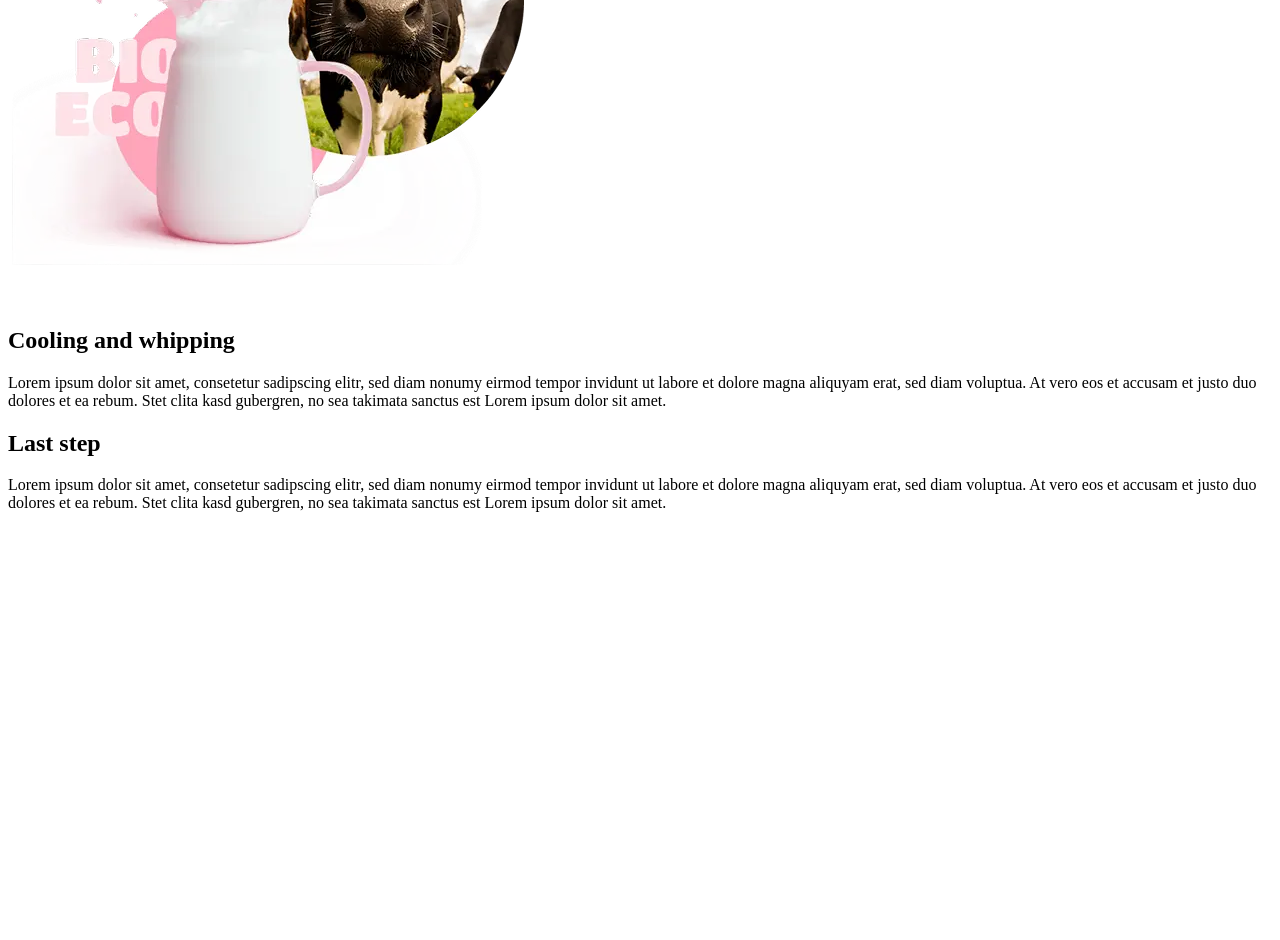
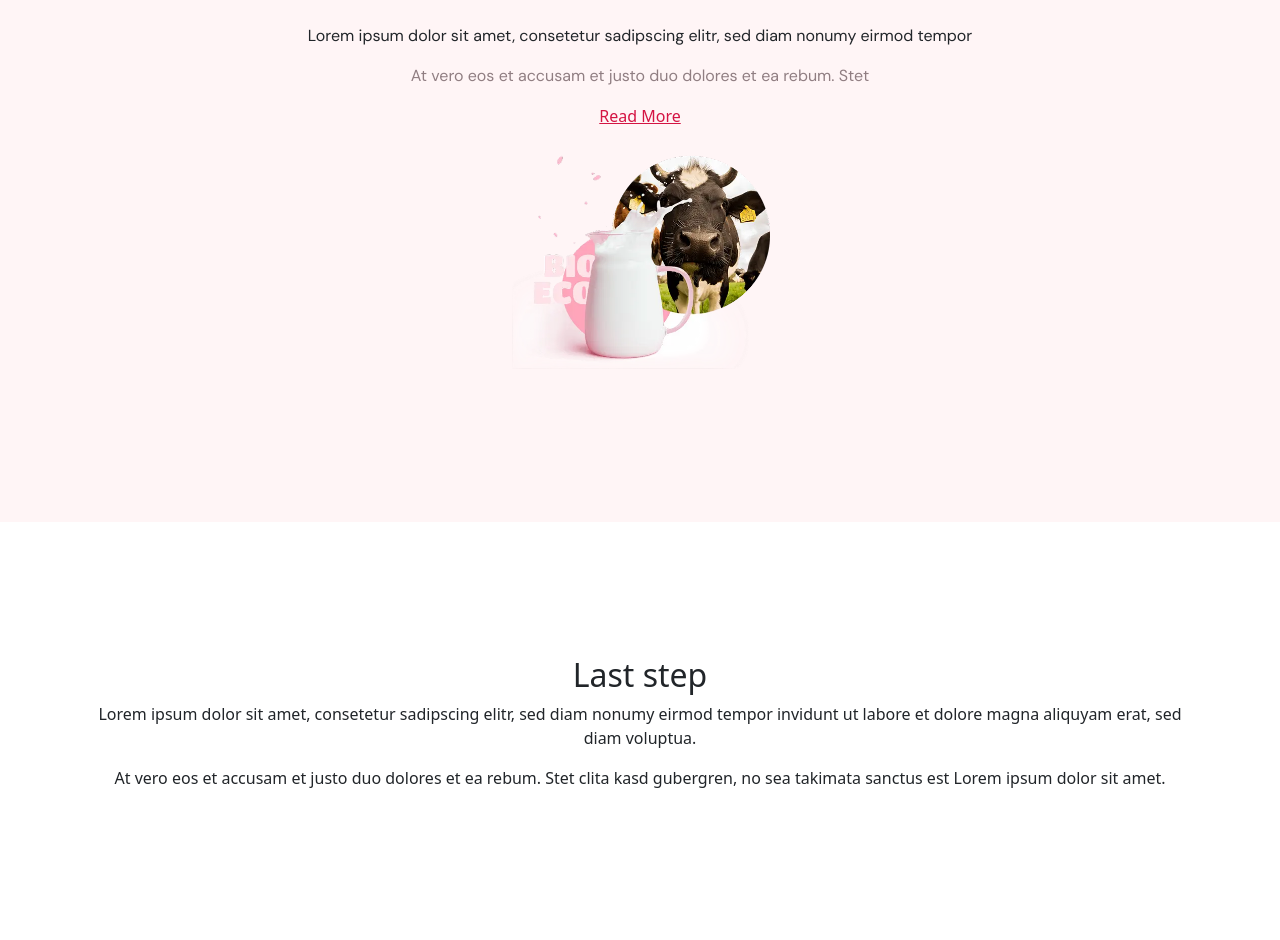
Before and after one commit to lamb-holy/iceCreamPink-project, a plain HTML site: page steps.html in a window 1280 px wide. Shown: the part 369-1309 px from the top of the page. Before the commit the page ends 897 px from the top, so only its background shows below. Drawn offline with nearby package versions, Linux system fonts and the light colour scheme.

Commit message:
secondStep

```diff
--- a/sass/layout/_lastStep.scss
+++ b/sass/layout/_lastStep.scss
@@ -0,0 +1,7 @@
+.lastStep{
+    padding-block: 134px;
+    text-align: center;
+    display: flex;
+    flex-direction: column;
+    padding-inline: 23px;
+}
--- a/sass/layout/_secondStep.scss
+++ b/sass/layout/_secondStep.scss
@@ -0,0 +1,48 @@
+.secondStep {
+    padding-block: 134px;
+    text-align: center;
+    display: flex;
+    flex-direction: column;
+    padding-inline: 23px;
+    background-color: $color-pink-bg;
+
+    &--img {
+        width: 260px;
+    }
+
+    &--title {
+        color: $color-text-red;
+        font-size: 34px;
+        font-family: "Titan One";
+        margin-bottom: 38px;
+    }
+
+    &--paragraph {
+        p {
+            font-family: "DM Sans";
+            font-size: 16px;
+        }
+    }
+
+    &--text {
+        font-family: "DM Sans";
+        font-size: 16px;
+
+    }
+
+    &--text--grey {
+        color: #907E82;
+    }
+}
+
+.hidenText {
+    display: none;
+}
+
+.readMore {
+    color: $color-text-red;
+
+    &:visited {
+        color: $color-text-red;
+    }
+}
--- a/sass/main.scss
+++ b/sass/main.scss
@@ -9,5 +9,8 @@
 @import "./components/galleryPhoto";
 @import "./layout/reviews";
 @import "./layout/locations";
+@import "./layout/hero2";
+@import "./layout/secondStep";
+@import "./layout/lastStep";
 @import "./components/locModal";
 @import "./layout/footer";
--- a/steps.html
+++ b/steps.html
@@ -5,6 +5,18 @@
     <meta name="viewport" content="width=device-width, initial-scale=1.0">
     <title>Document</title>
 	<link rel="stylesheet" href="./css/main.css">
+	<link rel="stylesheet" href="https://cdn.jsdelivr.net/npm/bootstrap-icons@1.8.1/font/bootstrap-icons.css" />
+	<link href="https://cdn.jsdelivr.net/npm/bootstrap@5.1.3/dist/css/bootstrap.min.css" rel="stylesheet" />
+	<script src="https://cdn.jsdelivr.net/npm/bootstrap@5.1.3/dist/js/bootstrap.bundle.min.js"></script>
+
+	<link rel="preconnect" href="https://fonts.googleapis.com" />
+	<link rel="preconnect" href="https://fonts.gstatic.com" crossorigin />
+	<link
+		href="https://fonts.googleapis.com/css2?family=DM+Sans:ital,opsz,wght@0,9..40,100..1000;1,9..40,100..1000&family=Titan+One&display=swap"
+		rel="stylesheet" />
+	<link rel="stylesheet" href="https://cdnjs.cloudflare.com/ajax/libs/modern-normalize/1.1.0/modern-normalize.min.css"
+		integrity="sha512-wpPYUAdjBVSE4KJnH1VR1HeZfpl1ub8YT/NKx4PuQ5NmX2tKuGu6U/JRp5y+Y8XG2tV+wKQpNHVUX03MfMFn9Q=="
+		crossorigin="anonymous" referrerpolicy="no-referrer" />
 </head>
 <body>
     <header class="header">
@@ -51,22 +63,21 @@
         </section>
 		<section class="secondStep">
 			<div class="container secondStep--container">
-            	<img class="secondStep--img" src="./image/cow.webp" alt="cow">
             	<div class="secondStep--paragraph">
-            	    <h2 class="secondStep--title">Cooling and whipping</h2>
-            	    <p class="secondStep--text">Lorem ipsum dolor sit amet, consetetur sadipscing elitr, sed diam nonumy eirmod tempor invidunt ut labore et dolore magna aliquyam erat, sed diam voluptua.
-
-            	        At vero eos et accusam et justo duo dolores et ea rebum. Stet clita kasd gubergren, no sea takimata sanctus est Lorem ipsum dolor sit amet. </p>
+            	    <h2 class="secondStep--title">Cosoling and whipping</h2>
+            	    <p class="secondStep--text">Lorem ipsum dolor sit amet, consetetur sadipscing elitr, sed diam nonumy eirmod tempor <span class="hidenText"> invidunt ut labore et dolore magna aliquyam erat, sed diam voluptua.</span> </p>
+            	    <p class="secondStep--text--grey">At vero eos et accusam et justo duo dolores et ea rebum. Stet <span class="hidenText">clita kasd gubergren, no sea takimata sanctus est Lorem ipsum dolor sit amet.</span> </p>
+					<a href="#" class="readMore">Read More</a>
             	</div>
+				<img class="secondStep--img" src="./image/cow.webp" alt="cow">
 			</div>
         </section>
         <section class="lastStep">
 			<div class="container lastStep--container">
             	<div class="lastStep--paragraph">
             	    <h2 class="lastStep--title">Last step</h2>
-            	    <p class="lastStep--text">Lorem ipsum dolor sit amet, consetetur sadipscing elitr, sed diam nonumy eirmod tempor invidunt ut labore et dolore magna aliquyam erat, sed diam voluptua.
-
-            	    At vero eos et accusam et justo duo dolores et ea rebum. Stet clita kasd gubergren, no sea takimata sanctus est Lorem ipsum dolor sit amet. </p>
+            	    <p class="lastStep--text">Lorem ipsum dolor sit amet, consetetur sadipscing elitr, sed diam nonumy eirmod tempor invidunt ut labore et dolore magna aliquyam erat, sed diam voluptua.</p>
+            	    <p class="lastStep--text--grey">At vero eos et accusam et justo duo dolores et ea rebum. Stet clita kasd gubergren, no sea takimata sanctus est Lorem ipsum dolor sit amet. </p>
 
             	</div>
 			</div>
```
Also changed, not shown: css/main.css, sass/layout/_hero2.scss (added).
